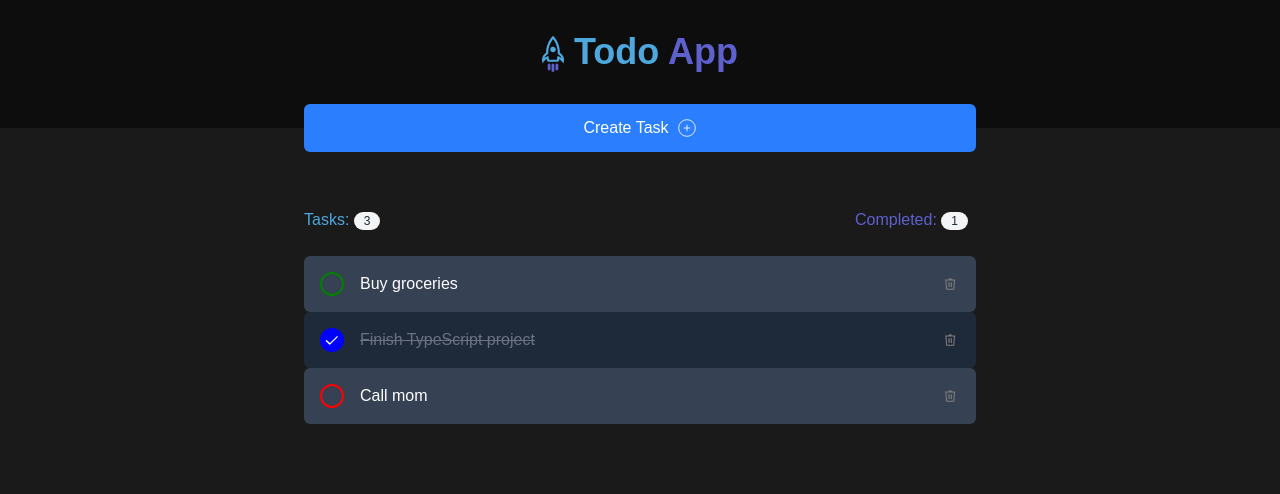
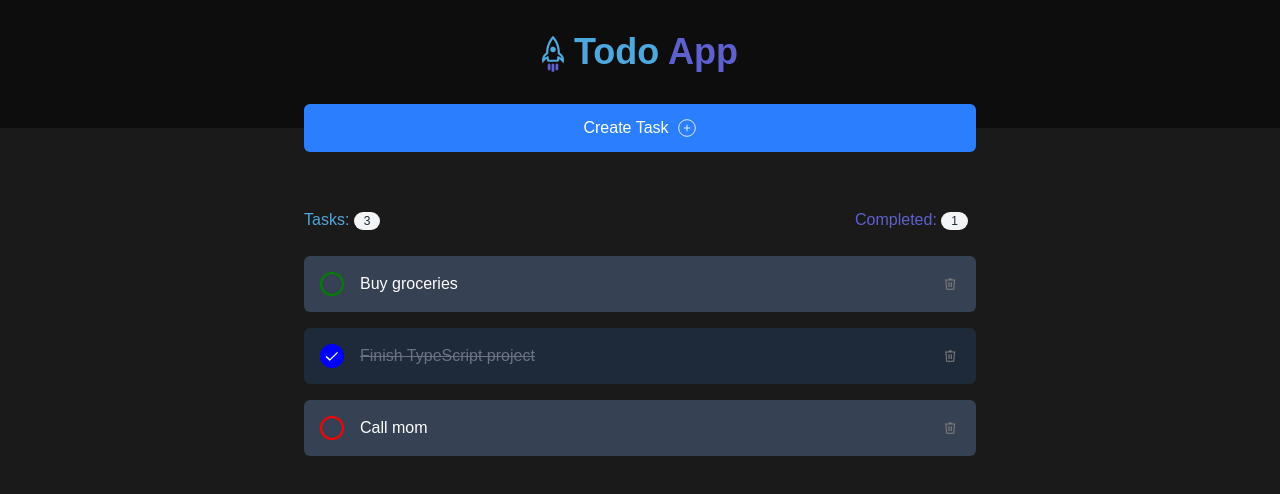
Before and after one commit to SUBstylee/todo-frontend, a Next.js app: page / in a window 1280 px wide. Shown: the top 494 px of the page. Built offline with nearby package versions, Linux system fonts and the light colour scheme.

Commit message:
styles to get proper spacing and width for task items

```diff
--- a/src/components/TaskList.tsx
+++ b/src/components/TaskList.tsx
@@ -4,7 +4,7 @@ import TaskItem from './TaskItem';
 
 const TaskList = ({ tasks }: TaskListProps) => {
 	return (
-		<div>
+		<div className='w-full max-w-2xl flex flex-col gap-4 mb-6'>
 			{tasks.length ? (
 				tasks.map((task) => <TaskItem key={task.id} task={task} />)
 			) : (
```
